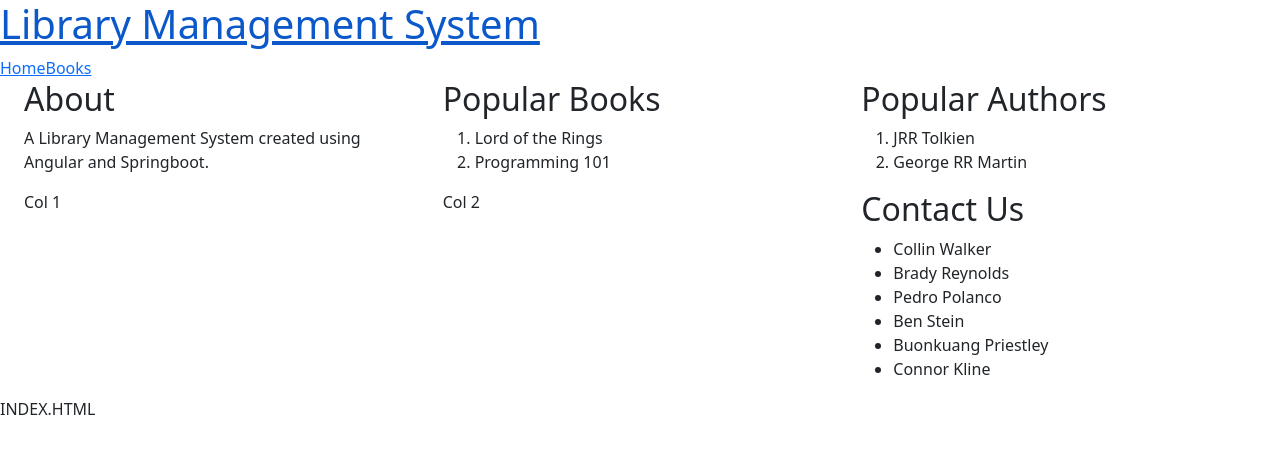
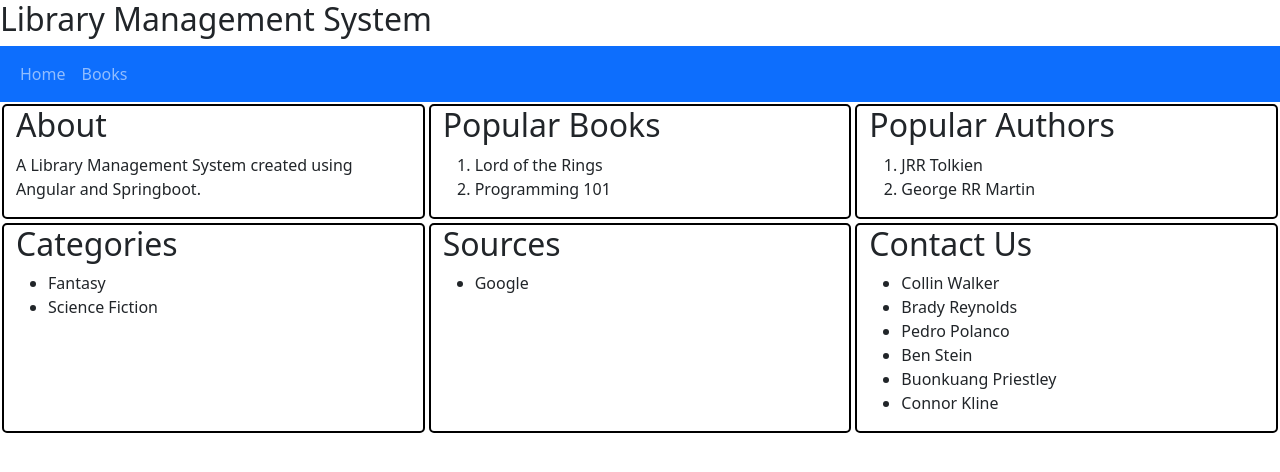
Before and after one commit to lets-call-n-walk/libby-frontend, an Angular app: page /home in a window 1280 px wide. Shown: the top 472 px of the page. Built offline with nearby package versions, Linux system fonts and the light colour scheme.

Commit message:
Added bootstrap styling

```diff
--- a/angular.json
+++ b/angular.json
@@ -27,7 +27,8 @@
               "src/assets"
             ],
             "styles": [
-              "src/styles.css"
+              "src/styles.css",
+              "node_modules/bootstrap/dist/css/bootstrap.min.css"
             ],
             "scripts": []
           },
--- a/package.json
+++ b/package.json
@@ -31,6 +31,7 @@
     "karma-coverage": "~2.0.3",
     "karma-jasmine": "~4.0.0",
     "karma-jasmine-html-reporter": "~1.7.0",
+    "ngx-bootstrap": "^7.1.0",
     "rxjs": "~6.6.0",
     "tslib": "^2.3.0",
     "typescript": "~4.3.5",
--- a/src/app/add-book/add-book.component.html
+++ b/src/app/add-book/add-book.component.html
@@ -13,7 +13,7 @@
     <br>
     <label>Checked Out:</label>
     <br>
-    <input type="checkbox"[(ngModel)]="newBook.checkedOut" name="numOfHolds">
+    <input type="checkbox"[(ngModel)]="newBook.checkedOut" name="checkedOut">
     <br>
     <button type="submit">Add Book</button>
 </form>
--- a/src/app/book-view/book-view.component.html
+++ b/src/app/book-view/book-view.component.html
@@ -1,8 +1,10 @@
-<h3>Title</h3>
-<h5>{{currentBook.title}}</h5>
-<h3>Author</h3>
-<h5>{{currentBook.author}}</h5>
-<h3>Category</h3>
-<h5>{{currentBook.category}}</h5>
-<h3>Checked Out</h3>
-<h5>{{currentBook.checkedOut}}</h5>
+<ul class="list-group">
+    <li class="list-group-item list-group-item-info">Title</li>
+    <li class="list-group-item">{{currentBook.title}}</li>
+    <li class="list-group-item list-group-item-info">Author</li>
+    <li class="list-group-item">{{currentBook.author}}</li>
+    <li class="list-group-item list-group-item-info">Category</li>
+    <li class="list-group-item">{{currentBook.category}}</li>
+    <li class="list-group-item list-group-item-info">Checked Out</li>
+    <li class="list-group-item">{{currentBook.checkedOut}}</li>
+  </ul>
--- a/src/app/booklist/booklist.component.html
+++ b/src/app/booklist/booklist.component.html
@@ -1,4 +1,5 @@
-<table>
+<table class="table">
+    <thead>
         <tr>
             <th>Title</th>
             <th>Author</th>
@@ -6,12 +7,12 @@
             <th>Details</th>
             <th>Check Out</th>
         </tr>
+    </thead>
     <tr *ngFor="let book of book_list; let id = index">
         <td>{{book.title}}</td>
         <td>{{book.author}}</td>
         <td>{{book.category}}</td>
         <td><a routerLink="/book/{{id}}">Details</a></td>
-        <td><a routerLink="#" *ngIf="!book.checkedOut">Check Out</a></td>
+        <td><button (click)="checkout(id)" *ngIf="!book.checkedOut" class="btn btn-outline-primary">Check Out</button></td>
     </tr>
 </table>
-<a routerLink="/addBook">Add book</a>
--- a/src/app/booklist/booklist.component.ts
+++ b/src/app/booklist/booklist.component.ts
@@ -18,4 +18,10 @@ export class BooklistComponent implements OnInit {
   ngOnInit(): void {
   }
 
+  checkout(id: number)
+  {
+    this.book_list[id].checkedOut = !this.book_list[id].checkedOut
+    this.bookService.book_list = this.book_list
+  }
+
 }
--- a/src/app/edit-book/edit-book.component.html
+++ b/src/app/edit-book/edit-book.component.html
@@ -13,7 +13,7 @@
     <br>
     <label>Number of Holds:</label>
     <br>
-    <input type="checkbox"[(ngModel)]="currentBook.checkedOut" name="numOfHolds">
+    <input type="checkbox"[(ngModel)]="currentBook.checkedOut" name="checkedOut">
     <br>
     <button type="submit">Update Book</button>
 </form>
--- a/src/app/home/home.component.css
+++ b/src/app/home/home.component.css
@@ -0,0 +1,5 @@
+.cell {
+    border: 2px solid black;
+    border-radius: 5px;
+    margin: 2px;
+}
--- a/src/app/home/home.component.html
+++ b/src/app/home/home.component.html
@@ -1,17 +1,17 @@
 <div class="container-fluid">
     <div class="row">
-        <div class="col-sm-4">
+        <div class="col cell">
             <h2>About</h2>
             <p>A Library Management System created using Angular and Springboot.</p>
         </div>
-        <div class="col-sm-4">
+        <div class="col cell">
             <h2>Popular Books</h2>
             <ol>
                 <li>Lord of the Rings</li>
                 <li>Programming 101</li>
             </ol>
         </div>
-        <div class="col-sm-4">
+        <div class="col cell">
             <h2>Popular Authors</h2>
             <ol>
                 <li>JRR Tolkien</li>
@@ -20,9 +20,20 @@
         </div>
     </div>
     <div class="row">
-        <div class="col-sm-4">Col 1</div>
-        <div class="col-sm-4">Col 2</div>
-        <div class="col-sm-4">
+        <div class="col cell">
+            <h2>Categories</h2>
+            <ul>
+                <li>Fantasy</li>
+                <li>Science Fiction</li>
+            </ul>
+        </div>
+        <div class="col cell">
+            <h2>Sources</h2>
+            <ul>
+                <li>Google</li>
+            </ul>
+        </div>
+        <div class="col cell">
             <h2>Contact Us</h2>
             <ul>
                 <li>Collin Walker</li>
--- a/src/app/navbar/navbar.component.html
+++ b/src/app/navbar/navbar.component.html
@@ -1,3 +1,17 @@
-<a routerLink="/"><h1>Library Management System</h1></a>
-<a routerLink="/home">Home</a>
-<a routerLink="/books">Books</a>
+<h2>Library Management System</h2>
+<nav class="navbar navbar-expand-sm bg-primary navbar-dark">
+
+    <div class="container-fluid">
+
+      <!-- Links -->
+      <ul class="navbar-nav">
+        <li class="nav-item">
+          <a class="nav-link" routerLink="/home">Home</a>
+        </li>
+        <li class="nav-item">
+          <a class="nav-link" routerLink="/books">Books</a>
+        </li>
+      </ul>
+    </div>
+
+  </nav>
--- a/src/index.html
+++ b/src/index.html
@@ -6,11 +6,8 @@
   <base href="/">
   <meta name="viewport" content="width=device-width, initial-scale=1">
   <link rel="icon" type="image/x-icon" href="favicon.ico">
-  <link rel="stylesheet" href="../node_modules/bootstrap/dist/css/bootstrap.css">
 </head>
 <body>
   <app-root></app-root>
-  <script src="../node_modules/jquery/dist/jquery.js"></script>  <script src="../node_modules/bootstrap/dist/js/bootstrap.js"></script>
-  <p>INDEX.HTML</p>
 </body>
 </html>
```
Also changed, not shown: 1 other file (tests, documents, lock files or other folders). Lines whose indentation alone changed are shown as unchanged.
